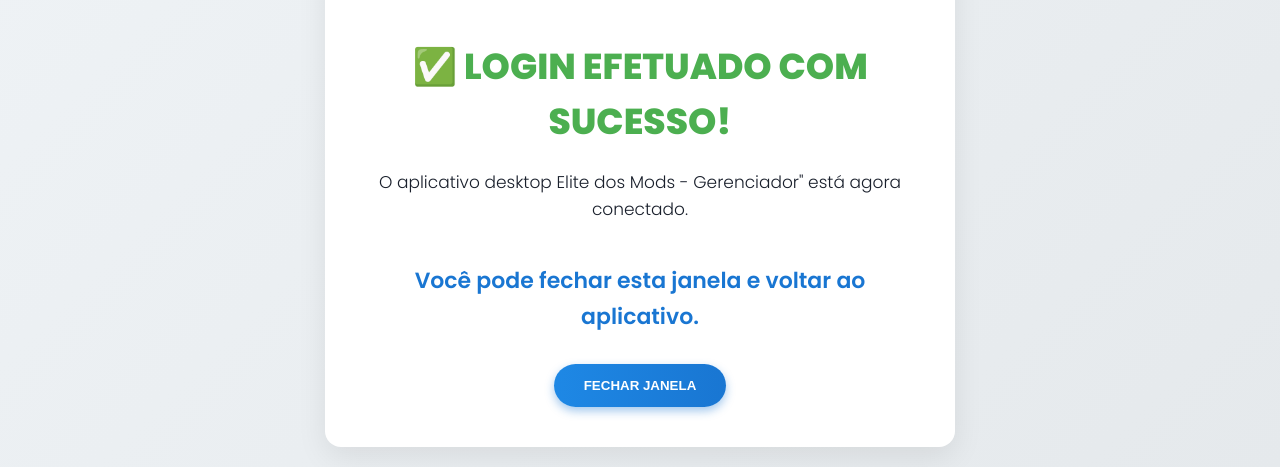
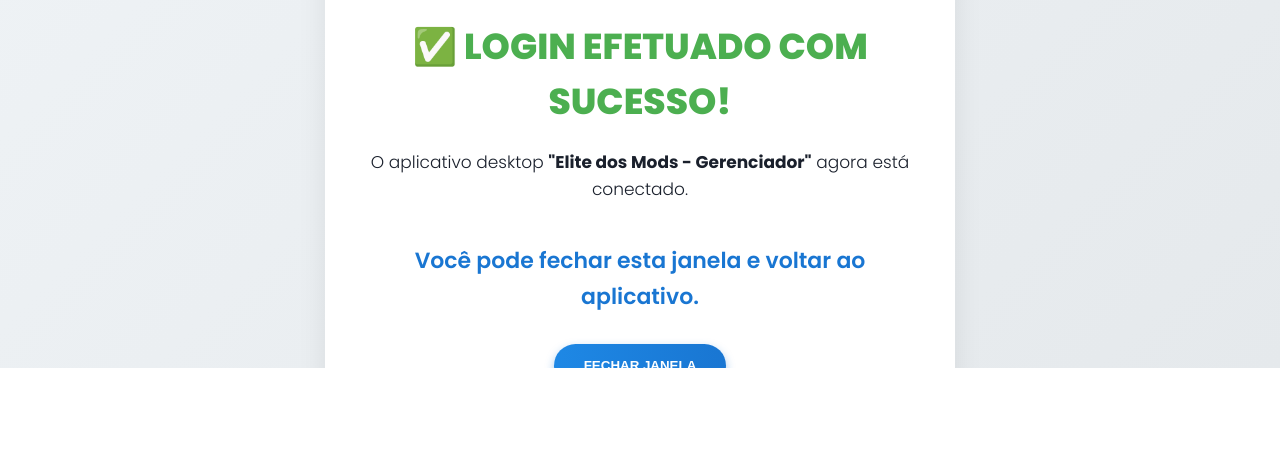
Before and after one commit to elitedosmods/Elite-dos-Mods, a plain HTML site: page index.html in a window 1280 px wide. Shown: the part 432-899 px from the top of the page. After the commit the page ends 800 px from the top, so only its background shows below. Drawn offline with Linux system fonts and the light colour scheme.

Commit message:
Update index.html

```diff
--- a/index.html
+++ b/index.html
@@ -2,10 +2,20 @@
 <html lang="pt-BR">
 <head>
     <meta charset="UTF-8">
-    <title>Elite dos Mods - Sucesso no Login</title>
-    <link rel="icon" type="image/png" href="favicon.png">
+    <title>Elite dos Mods - Sucesso</title>
+    <link rel="icon" type="image/png" href="logo.png">
+
     <link href="https://fonts.googleapis.com/css2?family=Poppins:wght@300;600;700;800&display=swap" rel="stylesheet">
     <style>
+        /* CRÍTICO: Regra para eliminar o scroll excessivo e margens padrão */
+        html, body {
+            margin: 0;
+            padding: 0;
+            height: 100%;
+            width: 100%;
+            overflow: hidden; /* Garante que não apareça barra de rolagem */
+        }
+
         :root {
             /* Definindo variáveis de cor para fácil manutenção */
             --color-primary: #1976D2;
@@ -19,20 +29,20 @@
             text-align: center;
             background: linear-gradient(135deg, var(--color-background), #e5e9ec);
             color: var(--color-text);
-            min-height: 100vh;
+            /* Removemos o padding desnecessário daqui */
             display: flex;
-            align-items: center;
-            justify-content: center;
-            margin: 0;
-            padding: 20px;
+            align-items: center; /* Centraliza verticalmente o conteúdo */
+            justify-content: center; /* Centraliza horizontalmente o conteúdo */
         }
         .container {
             background-color: #ffffff;
-            padding: 40px;
+            padding: 40px; /* Mantém o padding interno */
             border-radius: 16px;
             box-shadow: 0 10px 30px var(--color-shadow);
             max-width: 550px;
             width: 100%;
+            /* NOVO: Margem automática vertical e horizontal para garantir centralização perfeita */
+            margin: auto;
         }
         .logo {
             max-width: 350px;
@@ -56,10 +66,9 @@
             font-weight: 300;
         }
 
-        /* NOVO: Regra CSS para forçar o negrito dentro do parágrafo */
         p strong {
             font-weight: 700;
-            color: var(--color-text); /* Garante que o texto em negrito seja escuro */
+            color: var(--color-text);
         }
 
         .instruction {
@@ -103,7 +112,7 @@
 
         <h1>✅ LOGIN EFETUADO COM SUCESSO!</h1>
 
-        <p>O aplicativo desktop Elite dos Mods - Gerenciador" está agora conectado.</p>
+        <p>O aplicativo desktop <strong>"Elite dos Mods - Gerenciador"</strong> agora está  conectado.</p>
 
         <p class="instruction">Você pode fechar esta janela e voltar ao aplicativo.</p>
 
```
